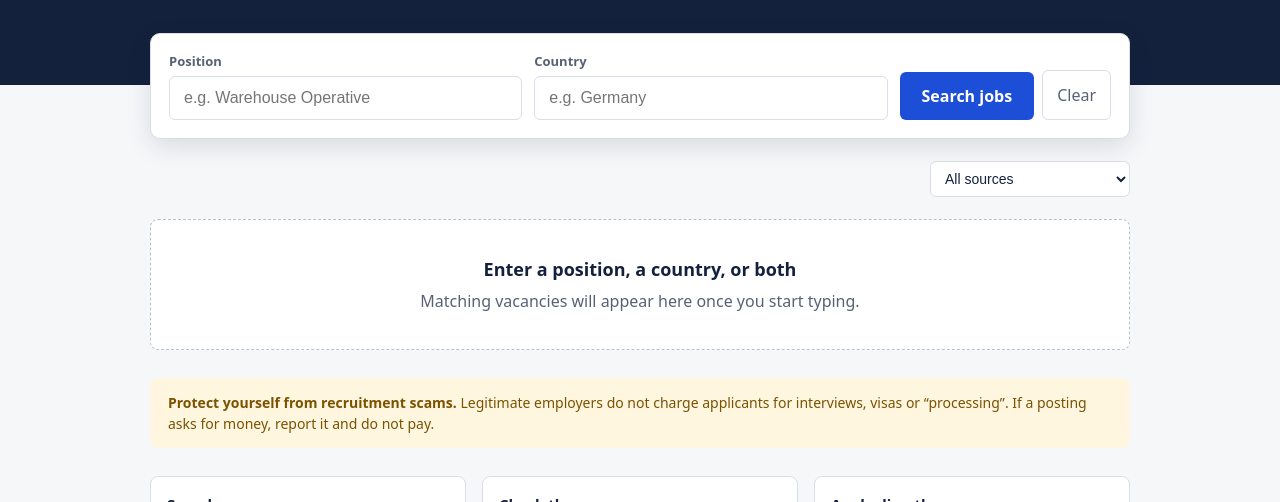
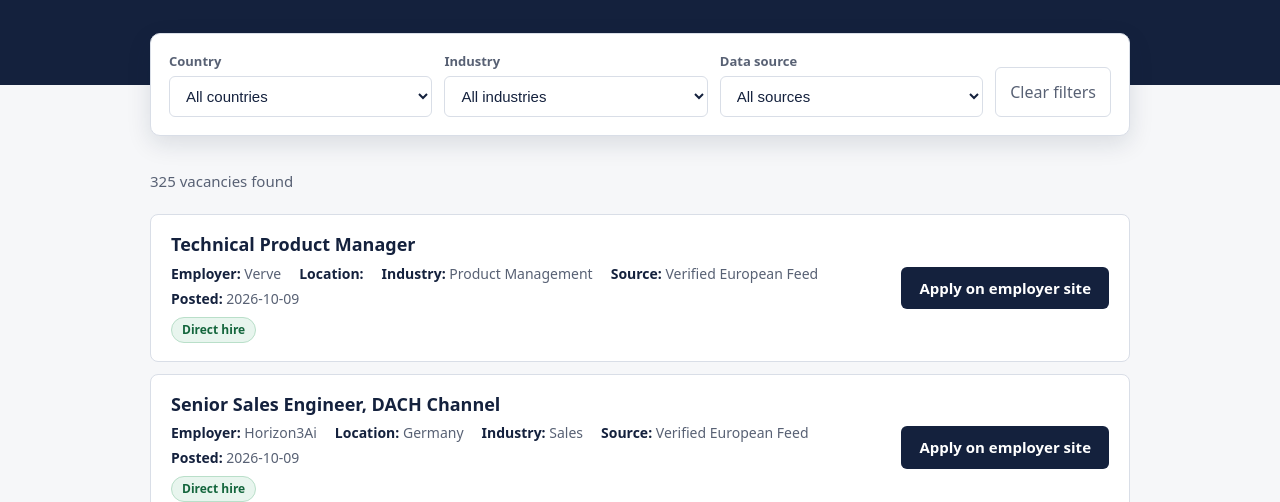
Before and after one commit to ronaldcasilag/directhire-europe-portal, a website: page index.html in a window 1280 px wide. Shown: the part 298-800 px from the top of the page. Drawn offline with Linux system fonts and the light colour scheme.

Commit message:
Update index.html

```diff
--- a/index.html
+++ b/index.html
@@ -55,6 +55,32 @@ button{font:inherit;cursor:pointer;border-radius:6px}
 .more{display:block;margin:16px auto 0;background:#fff;border:1px solid var(--line);padding:10px 22px;font-weight:600;color:var(--ink)}
 .more:hover{border-color:#b7c0cf}
 
+
+.filters{display:flex;flex-wrap:wrap;gap:12px;margin-top:16px}
+.filters .field{flex:1 1 180px}
+.filters select{width:100%;padding:10px 12px;font-size:15px;border:1px solid var(--line);border-radius:6px;background:#fff;color:var(--ink)}
+.chips{display:flex;flex-wrap:wrap;gap:8px;margin-top:12px}
+.chip{background:#e8eefc;color:var(--accent-dark);border:0;padding:4px 10px;border-radius:999px;font-size:13px;font-weight:600}
+.chip:hover{background:#d6e1fa}
+.badge{display:inline-flex;align-items:center;gap:6px;background:var(--ok-bg);color:var(--ok);border:1px solid #b9dfc9;
+  font-size:12px;font-weight:600;padding:3px 10px;border-radius:999px;margin-top:8px}
+button.badge:hover{background:#d5eedf}
+.badge svg{width:13px;height:13px}
+dialog{border:0;border-radius:12px;padding:0;max-width:520px;width:calc(100% - 32px);box-shadow:0 20px 50px rgba(20,33,61,.3);color:var(--ink)}
+dialog::backdrop{background:rgba(20,33,61,.55)}
+.dlg-head{padding:22px 24px 14px;border-bottom:1px solid var(--line);display:flex;justify-content:space-between;gap:12px}
+.dlg-head h2{margin:0;font-family:var(--serif);font-size:24px;line-height:1.2}
+.dlg-head p{margin:4px 0 0;font-size:14px;color:var(--muted)}
+.dlg-x{background:none;border:0;font-size:26px;line-height:1;color:var(--muted);padding:0 4px;align-self:flex-start}
+.dlg-body{padding:8px 24px 4px}
+.dlg-body dl{margin:0}
+.dlg-body .row{padding:12px 0;border-bottom:1px solid var(--line)}
+.dlg-body .row:last-child{border-bottom:0}
+.dlg-body dt{font-size:13px;color:var(--muted);font-weight:600}
+.dlg-body dd{margin:2px 0 0;font-size:16px;word-break:break-word}
+.dlg-body .na{color:#8a93a5;font-style:italic}
+.dlg-foot{padding:14px 24px 22px;font-size:13px;color:var(--muted)}
+.search.filters{display:grid;grid-template-columns:repeat(3,1fr) auto;align-items:end;margin-top:-52px}
 .notice{background:var(--warn-bg);color:var(--warn);border-radius:8px;padding:14px 18px;font-size:14px;margin:28px 0}
 .how{display:grid;grid-template-columns:repeat(3,1fr);gap:16px;margin:8px 0 8px}
 .how div{background:var(--card);border:1px solid var(--line);border-radius:8px;padding:16px}
@@ -63,7 +89,7 @@ button{font:inherit;cursor:pointer;border-radius:6px}
 footer{border-top:1px solid var(--line);margin-top:36px;padding:22px 20px 40px;color:var(--muted);font-size:13px;text-align:center}
 
 @media(max-width:760px){
-  .search{grid-template-columns:1fr}
+  .search,.search.filters{grid-template-columns:1fr}
   .actions .btn-primary{flex:1}
   .job{flex-direction:column;align-items:stretch}
   .apply{text-align:center}
@@ -83,45 +109,26 @@ footer{border-top:1px solid var(--line);margin-top:36px;padding:22px 20px 40px;c
 </header>
 
 <main class="wrap">
-  <form class="search" id="searchForm" role="search" autocomplete="off">
-    <div class="field">
-      <label for="position">Position</label>
-      <input type="text" id="position" placeholder="e.g. Warehouse Operative" list="positionHints">
-      <datalist id="positionHints"></datalist>
-    </div>
-    <div class="field">
-      <label for="country">Country</label>
-      <input type="text" id="country" placeholder="e.g. Germany" list="countryHints">
-      <datalist id="countryHints"></datalist>
-    </div>
-    <div class="actions">
-      <button type="submit" class="btn-primary">Search jobs</button>
-      <button type="button" class="btn-ghost" id="clearBtn">Clear</button>
-    </div>
-  </form>
+  <section class="search filters" aria-label="Filters">
+    <div class="field"><label for="countryFilter">Country</label><select id="countryFilter"><option value="all">All countries</option></select></div>
+    <div class="field"><label for="industryFilter">Industry</label><select id="industryFilter"><option value="all">All industries</option></select></div>
+    <div class="field"><label for="sourceFilter">Data source</label><select id="sourceFilter"><option value="all">All sources</option></select></div>
+    <button type="button" class="btn-ghost" id="clearBtn">Clear filters</button>
+  </section>
+  <div class="chips" id="chips" aria-label="Active filters"></div>
 
   <div class="meta" id="meta" hidden>
     <p id="count" aria-live="polite"></p>
-    <label>
-      <span class="sr" style="position:absolute;left:-9999px">Data source</span>
-      <select id="sourceFilter">
-        <option value="all">All sources</option>
-        <option value="EURES Official Portal">EURES Mobility Portal</option>
-        <option value="Verified European Feed">Employer career systems</option>
-      </select>
-    </label>
   </div>
 
-  <div id="jobList" style="margin-top:22px">
-    <div class="state"><strong>Enter a position, a country, or both</strong>Matching vacancies will appear here once you start typing.</div>
-  </div>
+  <div id="jobList" style="margin-top:22px"><div class="state"><strong>Loading vacancies…</strong></div></div>
 
   <div class="notice">
     <b>Protect yourself from recruitment scams.</b> Legitimate employers do not charge applicants for interviews, visas or “processing”. If a posting asks for money, report it and do not pay.
   </div>
 
   <section aria-label="How it works" class="how">
-    <div><h4>Search</h4><p>Type a job title and the country you want to work in.</p></div>
+    <div><h4>Filter</h4><p>Narrow the list by country, industry or data source.</p></div>
     <div><h4>Check the source</h4><p>Each result shows the employer, location and where the listing came from.</p></div>
     <div><h4>Apply directly</h4><p>You apply on the employer’s own page. We never take a fee or a cut.</p></div>
   </section>
@@ -132,65 +139,81 @@ footer{border-top:1px solid var(--line);margin-top:36px;padding:22px 20px 40px;c
   Always confirm details with the employer before applying.
 </footer>
 
+
+<dialog id="verifyDialog" aria-labelledby="vTitle">
+  <div class="dlg-head">
+    <div>
+      <h2 id="vTitle">Employer verification</h2>
+      <p id="vSub"></p>
+    </div>
+    <button type="button" class="dlg-x" id="vClose" aria-label="Close">&times;</button>
+  </div>
+  <div class="dlg-body"><dl id="vBody"></dl></div>
+  <p class="dlg-foot">This information comes from the data source named above. Check it against the official registry before sharing personal documents.</p>
+</dialog>
+
 <script>
 const PAGE = 20;
 const $ = id => document.getElementById(id);
 let allJobs = [], shown = PAGE, current = [];
 
-// Common local spellings so "Deutschland" finds "Germany" etc.
 const ALIASES = {
-  deutschland:"germany", espana:"spain", españa:"spain", nederland:"netherlands", holland:"netherlands",
-  osterreich:"austria", österreich:"austria", italia:"italy", polska:"poland", belgique:"belgium",
-  schweiz:"switzerland", suisse:"switzerland", "česko":"czechia", "czech republic":"czechia",
-  sverige:"sweden", danmark:"denmark", norge:"norway", suomi:"finland", "éire":"ireland",
+  deutschland:"germany", espana:"spain", nederland:"netherlands", holland:"netherlands",
+  osterreich:"austria", italia:"italy", polska:"poland", belgique:"belgium",
+  schweiz:"switzerland", suisse:"switzerland", "czech republic":"czechia",
+  sverige:"sweden", danmark:"denmark", norge:"norway", suomi:"finland",
   uk:"united kingdom", "great britain":"united kingdom", britain:"united kingdom", england:"united kingdom"
 };
 const norm = s => (s||"").toString().toLowerCase().normalize("NFD").replace(/[\u0300-\u036f]/g,"").trim();
 const esc = s => String(s ?? "").replace(/[&<>"']/g, c => ({"&":"&amp;","<":"&lt;",">":"&gt;",'"':"&quot;","'":"&#39;"}[c]));
 const safeUrl = u => { try { const x = new URL(u); return /^https?:$/.test(x.protocol) ? x.href : null; } catch { return null; } };
+const countryOf = j => (j.location||"").split(",").pop().trim();
+const CHECK = '<svg viewBox="0 0 16 16" fill="none" stroke="currentColor" stroke-width="2.2" aria-hidden="true"><path d="M3 8.5l3.2 3L13 4.5"/></svg>';
 
 async function loadJobs(){
   try{
     const res = await fetch('jobs.json', {cache:'no-cache'});
     if(!res.ok) throw new Error(res.status);
-    allJobs = await res.json();
-    buildHints();
+    allJobs = (await res.json()).map((j,i) => ({...j, _i:i}));
+    buildOptions();
+    search();
   }catch(e){
     $('jobList').innerHTML = '<div class="state"><strong>Vacancies could not be loaded</strong>Please refresh the page. If the problem continues, try again later.</div>';
   }
 }
 
-function buildHints(){
-  const titles = [...new Set(allJobs.map(j => j.title).filter(Boolean))].slice(0,200);
-  const countries = [...new Set(allJobs.map(j => (j.location||"").split(",").pop().trim()).filter(Boolean))].sort();
-  $('positionHints').innerHTML = titles.map(t => `<option value="${esc(t)}">`).join('');
-  $('countryHints').innerHTML = countries.map(c => `<option value="${esc(c)}">`).join('');
+function fillSelect(id, values){
+  const sel = $(id);
+  sel.insertAdjacentHTML('beforeend', values.map(v => `<option value="${esc(v)}">${esc(v)}</option>`).join(''));
+}
+function buildOptions(){
+  const uniq = f => [...new Set(allJobs.map(f).filter(Boolean))].sort((a,b)=>a.localeCompare(b));
+  fillSelect('countryFilter', uniq(countryOf));
+  fillSelect('industryFilter', uniq(j => j.industry || j.category));
+  fillSelect('sourceFilter', uniq(j => j.source));
 }
 
 function search(){
-  const pos = norm($('position').value);
-  let cty = norm($('country').value);
-  cty = ALIASES[cty] || cty;
-  const src = $('sourceFilter').value;
-
-  if(!pos && !cty){ reset(); return; }
-
-  const words = pos.split(/\s+/).filter(Boolean);
-  current = allJobs.filter(j => {
-    const hay = norm(j.title + ' ' + (j.employer||''));
-    const okPos = words.every(w => hay.includes(w));
-    const okCty = !cty || norm(j.location).includes(cty);
-    const okSrc = src === 'all' || j.source === src;
-    return okPos && okCty && okSrc;
-  });
+  const q = {
+    ctyF: $('countryFilter').value,
+    ind: $('industryFilter').value,
+    src: $('sourceFilter').value
+  };
+  renderChips(q);
+  current = allJobs.filter(j =>
+    (q.ctyF==='all' || countryOf(j) === q.ctyF)
+    && (q.ind==='all' || (j.industry || j.category) === q.ind)
+    && (q.src==='all' || j.source === q.src));
   shown = PAGE;
   render();
 }
 
-function reset(){
-  current = [];
-  $('meta').hidden = true;
-  $('jobList').innerHTML = '<div class="state"><strong>Enter a position, a country, or both</strong>Matching vacancies will appear here once you start typing.</div>';
+function renderChips(q){
+  const chips = [];
+  if(q.ctyF!=='all') chips.push(['countryFilter', q.ctyF]);
+  if(q.ind!=='all') chips.push(['industryFilter', q.ind]);
+  if(q.src!=='all') chips.push(['sourceFilter', q.src]);
+  $('chips').innerHTML = chips.map(([id,v]) => `<button type="button" class="chip" data-clear="${id}" aria-label="Remove filter ${esc(v)}">${esc(v)} &times;</button>`).join('');
 }
 
 function render(){
@@ -198,11 +221,15 @@ function render(){
   const n = current.length;
   $('count').textContent = n === 1 ? '1 vacancy found' : `${n} vacancies found`;
   if(!n){
-    $('jobList').innerHTML = '<div class="state"><strong>No vacancies match your search</strong>Try a shorter job title, a different spelling, or remove the country.</div>';
+    $('jobList').innerHTML = '<div class="state"><strong>No vacancies match your search</strong>Try removing a filter.</div>';
     return;
   }
   const items = current.slice(0, shown).map(j => {
     const url = safeUrl(j.applyUrl);
+    const badge = j.verification
+      ? `<button type="button" class="badge" data-verify="${j._i}" aria-haspopup="dialog">${CHECK} Verified Direct Hire</button>`
+      : `<span class="badge">Direct hire</span>`;
+    const ind = j.industry || j.category;
     return `
     <article class="job">
       <div>
@@ -210,10 +237,11 @@ function render(){
         <div class="facts">
           <span><b>Employer:</b> ${esc(j.employer)}</span>
           <span><b>Location:</b> ${esc(j.location)}</span>
+          ${ind ? `<span><b>Industry:</b> ${esc(ind)}</span>` : ''}
           <span><b>Source:</b> ${esc(j.source || 'Employer career system')}</span>
           ${j.postedDate ? `<span><b>Posted:</b> ${esc(j.postedDate)}</span>` : ''}
         </div>
-        <span class="tag">Direct hire</span>
+        ${badge}
       </div>
       ${url ? `<a class="apply" href="${esc(url)}" target="_blank" rel="noopener noreferrer">Apply on employer site</a>` : ''}
     </article>`;
@@ -223,13 +251,45 @@ function render(){
   if($('moreBtn')) $('moreBtn').onclick = () => { shown += PAGE; render(); };
 }
 
-let t;
-const debounced = () => { clearTimeout(t); t = setTimeout(search, 250); };
-$('position').addEventListener('input', debounced);
-$('country').addEventListener('input', debounced);
+/* ---- Verification modal ---- */
+function openVerify(i){
+  const j = allJobs[i]; if(!j || !j.verification) return;
+  const v = j.verification;
+  const site = safeUrl(v.website);
+  const reg = safeUrl(v.registryUrl);
+  const val = x => x ? esc(x) : '<span class="na">Not provided</span>';
+  const rows = [
+    ['VAT / Tax ID', val(v.vatId || v.taxId)],
+    ['Registry source', reg && v.registrySource
+        ? `<a href="${esc(reg)}" target="_blank" rel="noopener noreferrer">${esc(v.registrySource)}</a>` : val(v.registrySource)],
+    ['Official website', site
+        ? `<a href="${esc(site)}" target="_blank" rel="noopener noreferrer">${esc(site.replace(/^https?:\/\//,'').replace(/\/$/,''))}</a>` : val(v.website)],
+  ];
+  if(v.verifiedOn) rows.push(['Last checked', esc(v.verifiedOn)]);
+  $('vSub').textContent = j.employer + (j.location ? ' · ' + j.location : '');
+  $('vBody').innerHTML = rows.map(([k,d]) => `<div class="row"><dt>${k}</dt><dd>${d}</dd></div>`).join('');
+  $('verifyDialog').showModal();
+}
+$('jobList').addEventListener('click', e => {
+  const b = e.target.closest('[data-verify]');
+  if(b) openVerify(+b.dataset.verify);
+});
+$('vClose').addEventListener('click', () => $('verifyDialog').close());
+$('verifyDialog').addEventListener('click', e => { if(e.target === e.currentTarget) e.currentTarget.close(); });
+
+/* ---- Wiring ---- */
+$('countryFilter').addEventListener('change', search);
+$('industryFilter').addEventListener('change', search);
 $('sourceFilter').addEventListener('change', search);
-$('searchForm').addEventListener('submit', e => { e.preventDefault(); search(); });
-$('clearBtn').addEventListener('click', () => { $('position').value = ''; $('country').value = ''; $('sourceFilter').value = 'all'; reset(); $('position').focus(); });
+$('chips').addEventListener('click', e => {
+  const c = e.target.closest('[data-clear]'); if(!c) return;
+  $(c.dataset.clear).value = 'all';
+  search();
+});
+$('clearBtn').addEventListener('click', () => {
+  ['countryFilter','industryFilter','sourceFilter'].forEach(id => $(id).value = 'all');
+  search();
+});
 
 loadJobs();
 </script>
```
